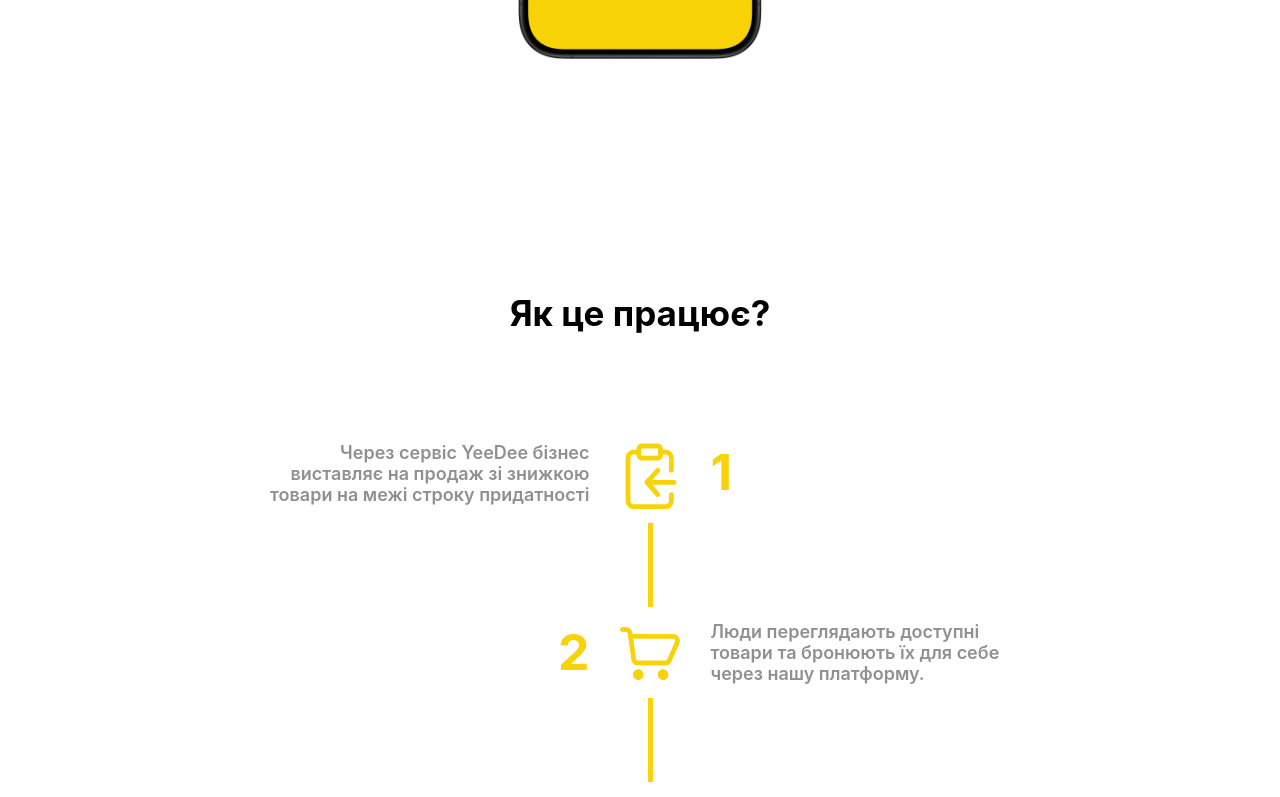
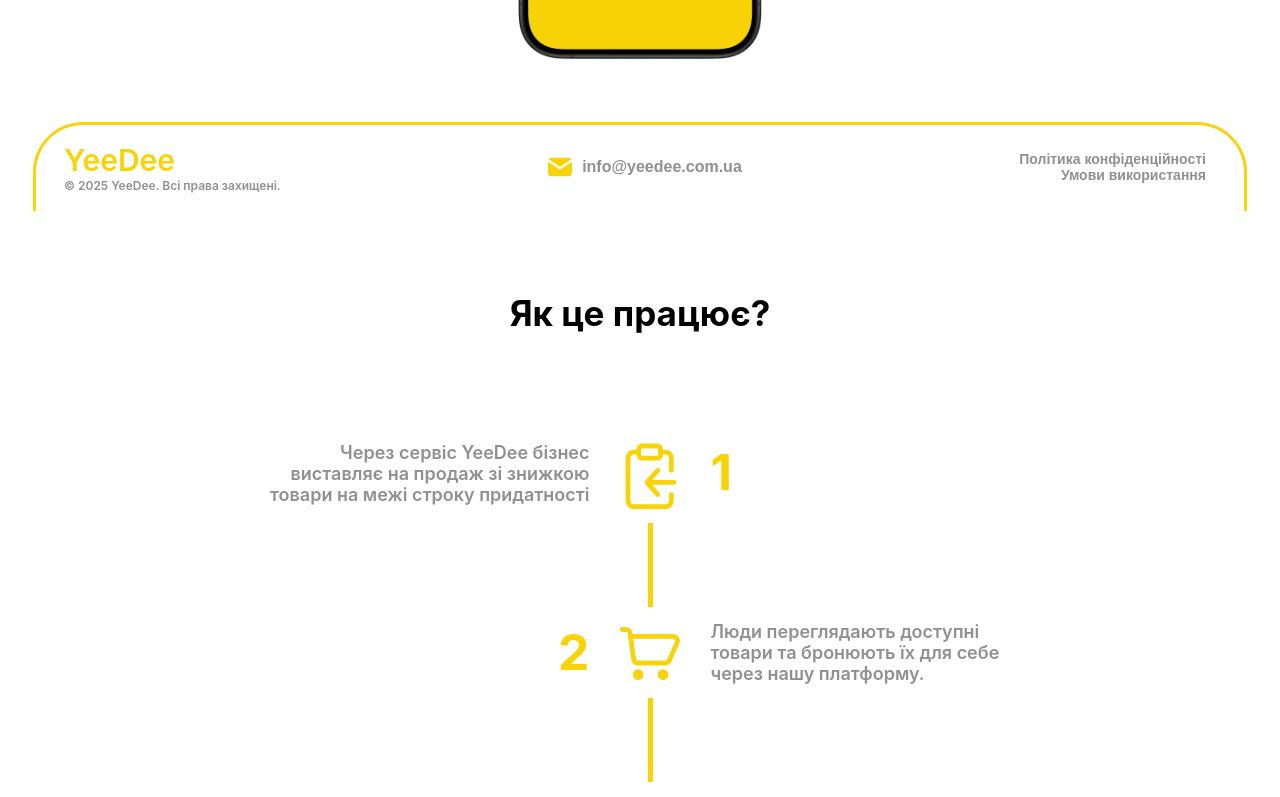
Before and after one commit to EgorkaKv/YeeDee-Landing, a React (Create React App) app: page / in a window 1280 px wide. Shown: the part 1420-2217 px from the top of the page. Built offline with nearby package versions, Linux system fonts and the light colour scheme.

Commit message:
fixed footer

```diff
--- a/src/styles/Footer.css
+++ b/src/styles/Footer.css
@@ -1,12 +1,13 @@
 .footer {
+  position: absolute;
   display: flex;
-  align-self: stretch;
+  left: 50%;
+  transform: translateX(-50%);
+  width: calc(100% - 128px); /* 100% ширины минус два отступа по 42px */
   max-width: 1196px;
   justify-content: space-between;
   align-items: center;
   padding: 17px 28px 18px;
-  margin-right: 42px;
-  margin-left: 42px;
   background-color: var(--white);
   border-radius: 50px 50px 0 0;
   border-right: 3px solid var(--primary);
```
